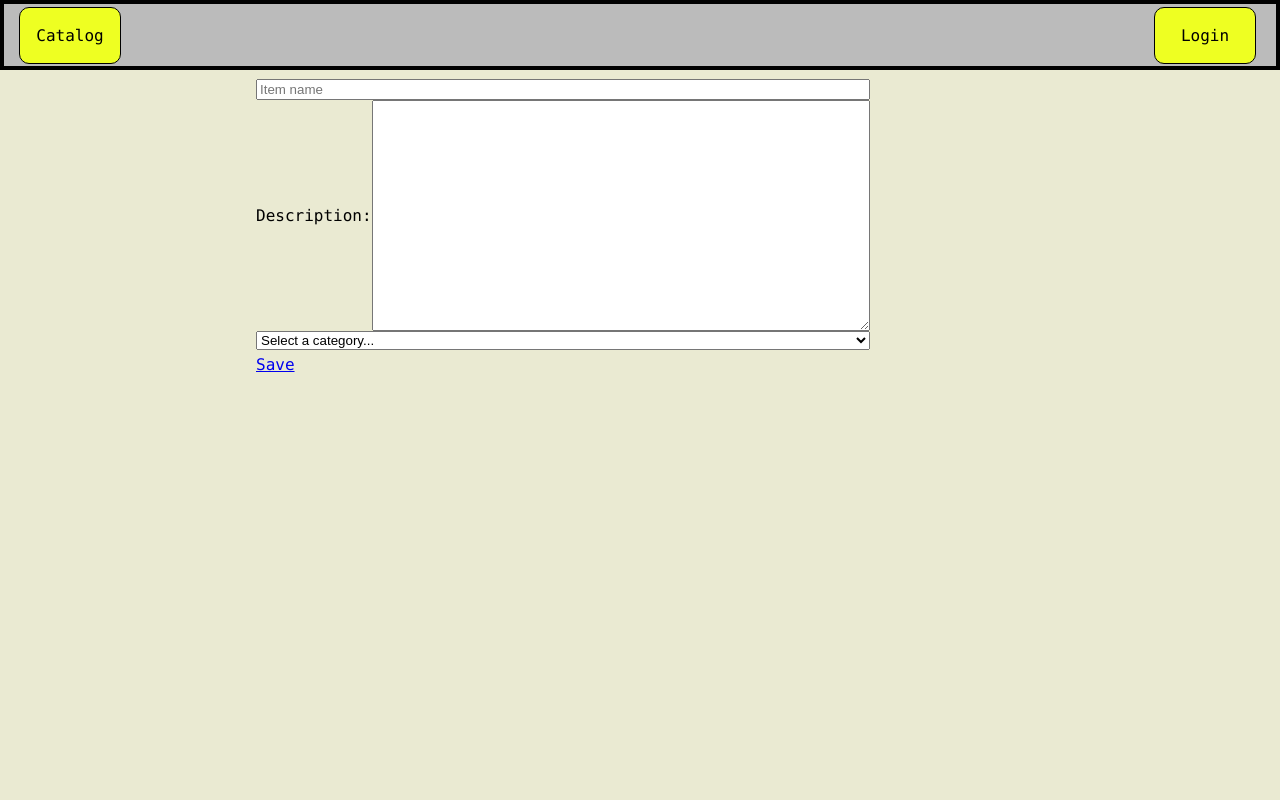
After one commit to lumodon/Item-Catalog, a Flask app: template templates/create.html in a window 1280 px wide. The commit adds this page. Run offline with Flask 2, Linux system fonts and the light colour scheme; the template is opened without the code that fills it, so the values that code supplies are empty; parts of the project's set-up code (start-up, migrations or seed data) failed here and were passed over.

Commit message:
feat: Adds Item Creation

```diff
--- /dev/null
+++ b/static/create.css
@@ -0,0 +1,27 @@
+.container {
+  padding-top: 20px;
+  margin: 0 auto;
+  width: 60vw;
+}
+
+.content {
+  display: flex;
+  flex-direction: column;
+  justify-content: center;
+  width: 80%;
+}
+.controls {
+  padding-top: 5px;
+  display: flex;
+  justify-content: space-between;
+  flex-wrap: wrap;
+}
+.description {
+  flex: 1 1 auto;
+}
+.description-container {
+  display: flex;
+  justify-content: space-between;
+  align-items: center;
+  width: 100%
+}
--- /dev/null
+++ b/static/create.js
@@ -0,0 +1,33 @@
+import { fetchData, validateContent } from '/static/utilities.js'
+
+document.addEventListener('DOMContentLoaded', () => {
+  // Handle save
+  Array.from(document.querySelectorAll('.controls .save-link'))
+    .forEach(link => {
+      link.addEventListener('click', event => {
+        event.preventDefault()
+        const container = document.querySelector('.content')
+        const validation = validateContent(container)
+        if (validation.valid) {
+          fetchData(`/items/create`, {
+            'owner': sessionUser.gplus_id,
+            ...['description', 'name', 'category'].reduce((acc, type) => {
+              acc[type] = container.querySelector(`.${type}`).value
+              return acc
+            }, {}),
+          })
+            .then(res => res.json())
+            .then(serverResponse => {
+              if(serverResponse.response == 'success') {
+                window.location = '/'
+              }
+            })
+        } else {
+          toaster.pushMessage({
+            type: 'error',
+            payload: {...validation, interrupt: true}
+          })
+        }
+      })
+    })
+})
--- a/static/styles.css
+++ b/static/styles.css
@@ -19,6 +19,7 @@ body {
   padding: 10px 20px 10px 15px;
   width: 100%;
   position: fixed;
+  top: 0;
 }
 .right {
   display: flex;
--- /dev/null
+++ b/templates/create.html
@@ -0,0 +1,43 @@
+<html>
+  <head>
+    <meta charset="UTF-8">
+    <meta name="viewport" content="width=device-width, initial-scale=1.0">
+    <meta http-equiv="Content-Type" content="text/html; charset=windows-1252" />
+    <meta name="google-signin-scope" content="profile email">
+    <meta name="google-signin-client_id" content="{{CLIENT_ID}}">
+    <title>Catalog App</title>
+    <link rel="stylesheet" href="/static/styles.css">
+    <link rel="stylesheet" href="/static/create.css">
+  </head>
+  <body>
+    {% include 'components/navbar.html' %}
+    <h1>Create Item</h1>
+      <div class="container">
+        <div class="content">
+          <input class="value name" required type="text" placeholder="Item name" />
+          <div class="description-container">
+            <label for="description">Description:</label>
+            <textarea rows="15" id="description" class="value description">
+            </textarea>
+          </div>
+          <select class="value category" name="select" id="category" required>
+            <option selected disabled hidden>Select a category...</option>
+            {% for category in categories %}
+              <option value="{{ category.id }}">{{ category.name }}</option>
+            {% endfor %}
+          </select>
+        </div>
+        <div class="controls">
+          <a
+            class="save-link"
+            href="javascript:void(0)"
+          >
+            Save
+          </a>
+        </div>
+      </div>
+    </div>
+  </body>
+  <script src="/static/utilities.js" type="module"></script>
+  <script src="/static/create.js" type="module"></script>
+</html>
--- a/templates/landing.html
+++ b/templates/landing.html
@@ -20,10 +20,15 @@
         justify-content: center;
         text-align: center;
       }
+      .hero {
+        margin-top: 80px;
+      }
     </style>
   </head>
   <body>
     {% include 'components/navbar.html' %}
+    <div class="hero">
+      <a href="{{ url_list.create }}">Create Item</a>
       <div class="flex center">
         <h1>Welcome</h1>
         <div class="flex">
@@ -34,5 +39,6 @@
           {% endfor %}
         </div>
       </div>
+    </div>
   </body>
 </html>
```
Also changed, not shown: routes/APIRoutes.py (+20 -0 lines), routes/Routes.py (+18 -0 lines). Lines whose indentation alone changed are shown as unchanged.
